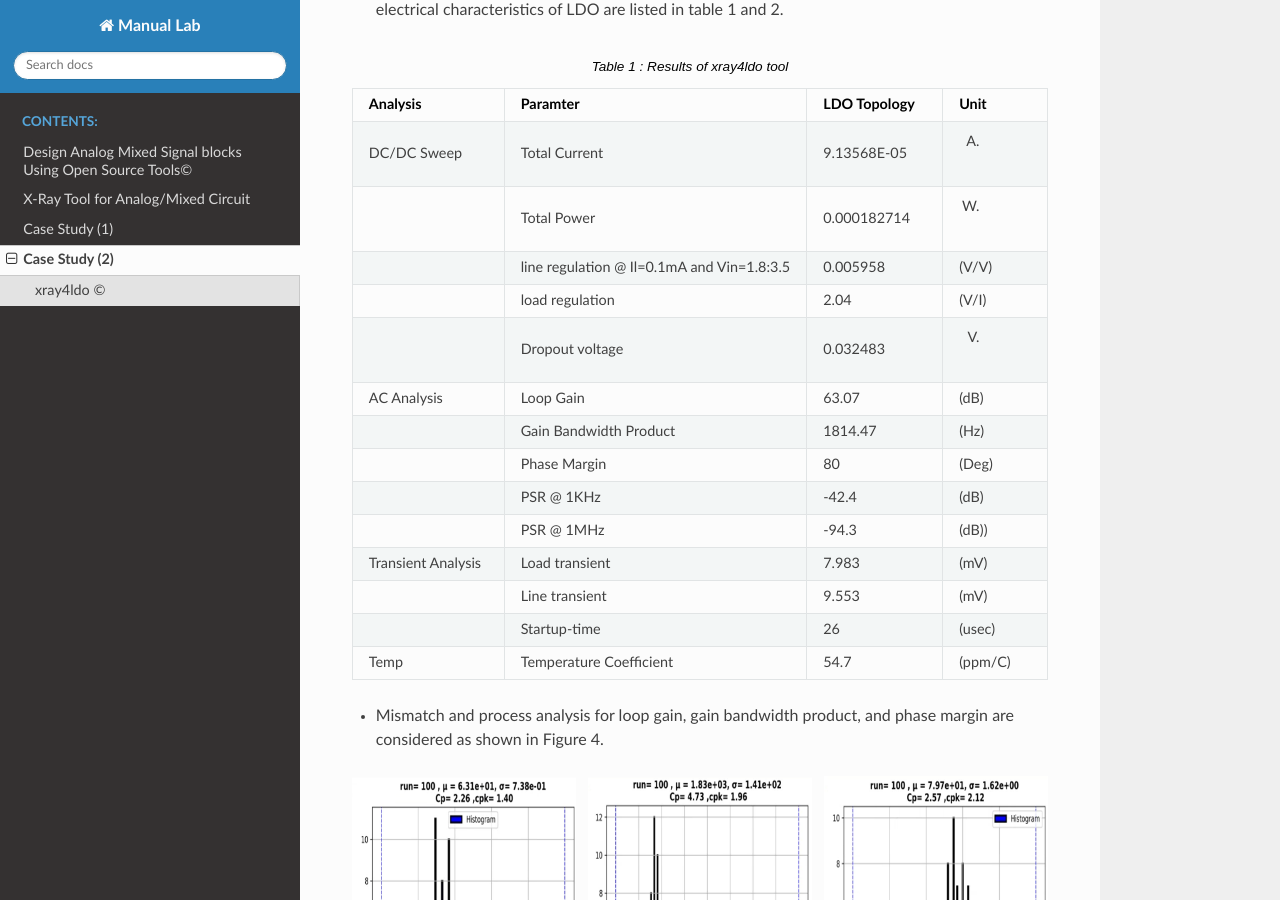
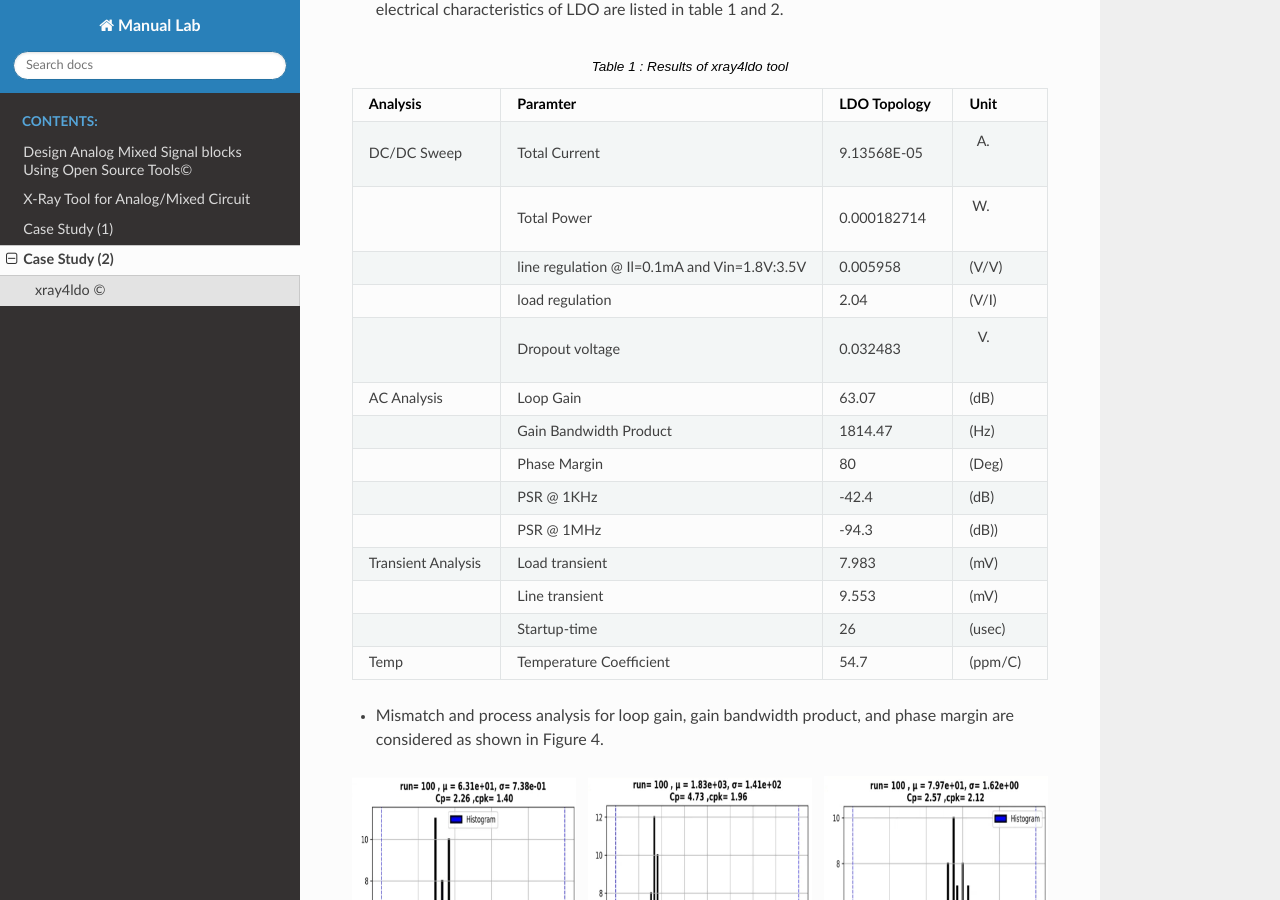
Before and after one commit to Ahmedredamohamed2022/Manual_Lab, a Sphinx documentation site: the page built from docs/source/xray4ldo.rst, in a window 1280 px wide and 900 px high, scrolled down 1858 px. Built offline with Sphinx 7.4.7 and the Read the Docs theme 2.0.0, drawn with Linux system fonts in a browser that asks for light colours.

Commit message:
Update xray4ldo.rst

```diff
--- a/docs/source/xray4ldo.rst
+++ b/docs/source/xray4ldo.rst
@@ -57,7 +57,7 @@ xray4ldo ©
      - 0.000182714
      - (W)
    * -
-     - line regulation @ Il=0.1mA and Vin=1.8:3.5
+     - line regulation @ Il=0.1mA and Vin=1.8V:3.5V
      - 0.005958
      - (V/V)
    * -
```
